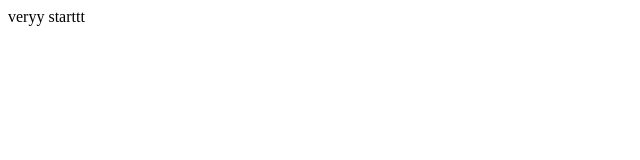
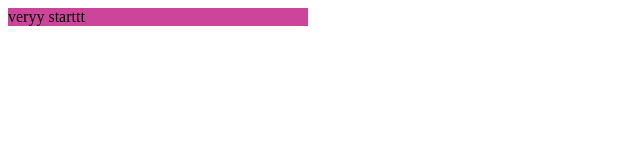
Before and after one commit to marcmocio/myThirdRepo, a plain HTML site: page index.html in a window 1280 px wide. Shown: the whole page, without its empty margins (0-640 px from the left). Drawn offline with Linux system fonts and the light colour scheme.

Commit message:
fix html missing link toi css

```diff
--- a/index.html
+++ b/index.html
@@ -1,7 +1,8 @@
 <!DOCTYPE html>
 <html>
 <head>
-
+	<link rel='stylesheet' href='style.css'/>
+	<title>ooo ooo</title>
 </head>
 
 <body>
```
